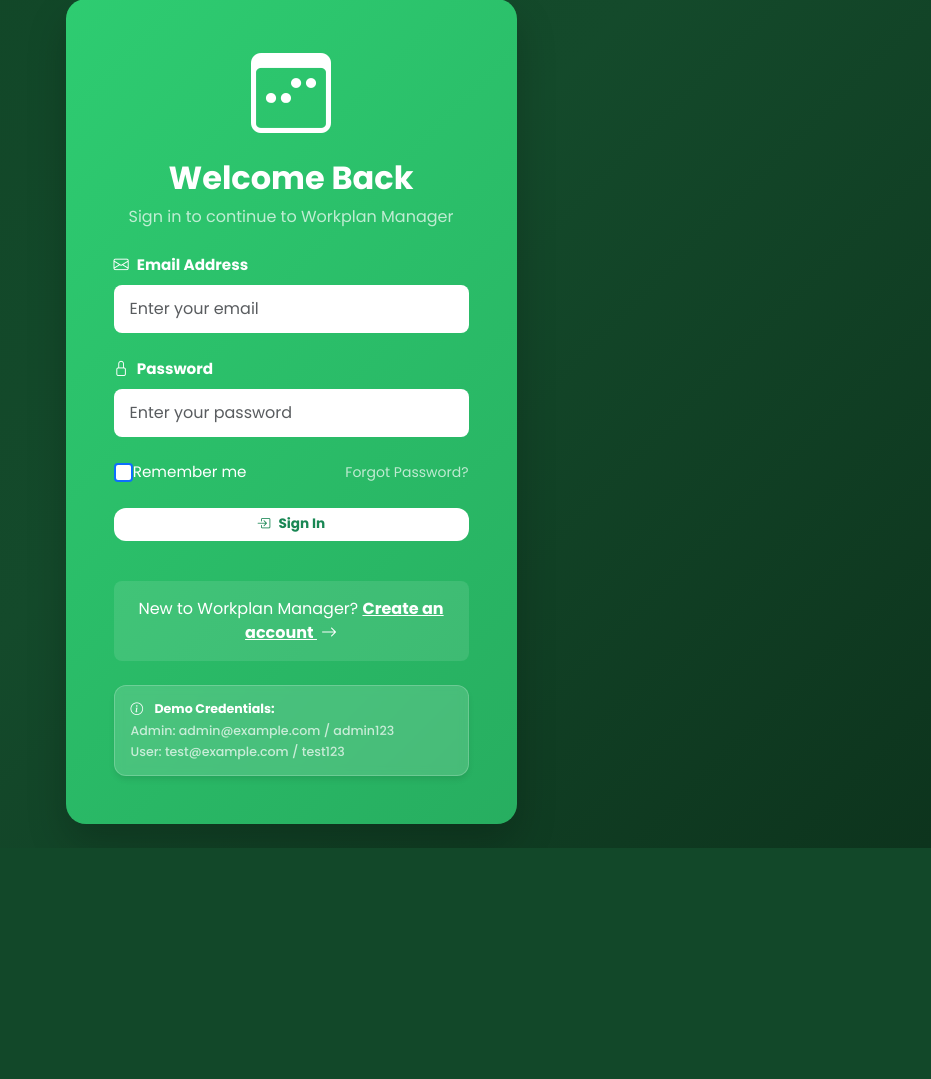
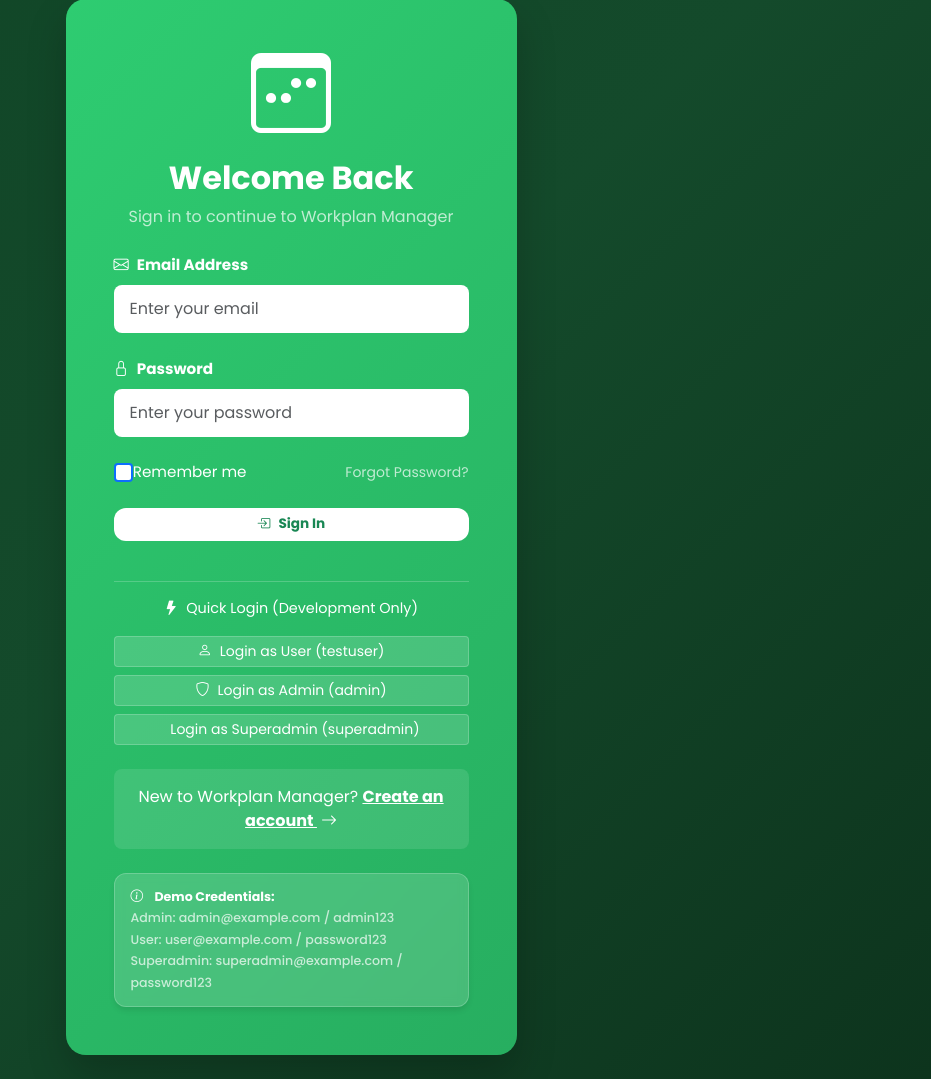
Before and after one commit to Franie83/workplan-manager, a Flask app: page /login in a window 1280 px wide. Shown: the part 153-1232 px from the top of the page, without its empty margins (349-1280 px from the left). Before the commit the page ends 1001 px from the top, so only its background shows below. Run offline with Flask 3, Linux system fonts and the light colour scheme; some libraries are stand-ins or nearby versions.

Commit message:
Quick login added

```diff
--- a/templates/login.html
+++ b/templates/login.html
@@ -47,6 +47,24 @@
     </button>
 </form>
 
+            <!-- Quick Login Section -->
+            <div class="mt-4 pt-3 border-top" style="border-color: rgba(255,255,255,0.2) !important;">
+                <p class="text-center text-white mb-3" style="font-size: 0.9rem;">
+                    <i class="bi bi-lightning-fill me-1"></i> Quick Login (Development Only)
+                </p>
+                <div class="d-grid gap-2">
+                    <a href="{{ url_for('quick_login', role='user') }}" class="btn btn-sm" style="background: rgba(255,255,255,0.15); color: white; border: 1px solid rgba(255,255,255,0.2);">
+                        <i class="bi bi-person me-2"></i>Login as User (testuser)
+                    </a>
+                    <a href="{{ url_for('quick_login', role='admin') }}" class="btn btn-sm" style="background: rgba(255,255,255,0.15); color: white; border: 1px solid rgba(255,255,255,0.2);">
+                        <i class="bi bi-shield me-2"></i>Login as Admin (admin)
+                    </a>
+                    <a href="{{ url_for('quick_login', role='superadmin') }}" class="btn btn-sm" style="background: rgba(255,255,255,0.15); color: white; border: 1px solid rgba(255,255,255,0.2);">
+                        <i class="bi bi-crown me-2"></i>Login as Superadmin (superadmin)
+                    </a>
+                </div>
+            </div>
+
             <!-- Register Link -->
             <div class="text-center mt-4 p-3 rounded-3" style="background: rgba(255,255,255,0.1);">
                 <p class="text-white mb-0">
@@ -63,7 +81,8 @@
                     <i class="bi bi-info-circle me-2"></i>
                     <strong class="text-white">Demo Credentials:</strong><br>
                     <span class="text-white-50">Admin: admin@example.com / admin123</span><br>
-                    <span class="text-white-50">User: test@example.com / test123</span>
+                    <span class="text-white-50">User: user@example.com / password123</span><br>
+                    <span class="text-white-50">Superadmin: superadmin@example.com / password123</span>
                 </small>
             </div>
         </div>
@@ -166,5 +185,16 @@ a.text-white:hover {
     opacity: 0.9;
     text-decoration: underline !important;
 }
+
+/* Quick Login Button Hover Effects */
+.d-grid .btn:hover {
+    background: rgba(255,255,255,0.3) !important;
+    transform: translateY(-1px);
+    transition: all 0.2s ease;
+}
+
+.border-top {
+    border-color: rgba(255,255,255,0.2) !important;
+}
 </style>
 {% endblock %}
```
